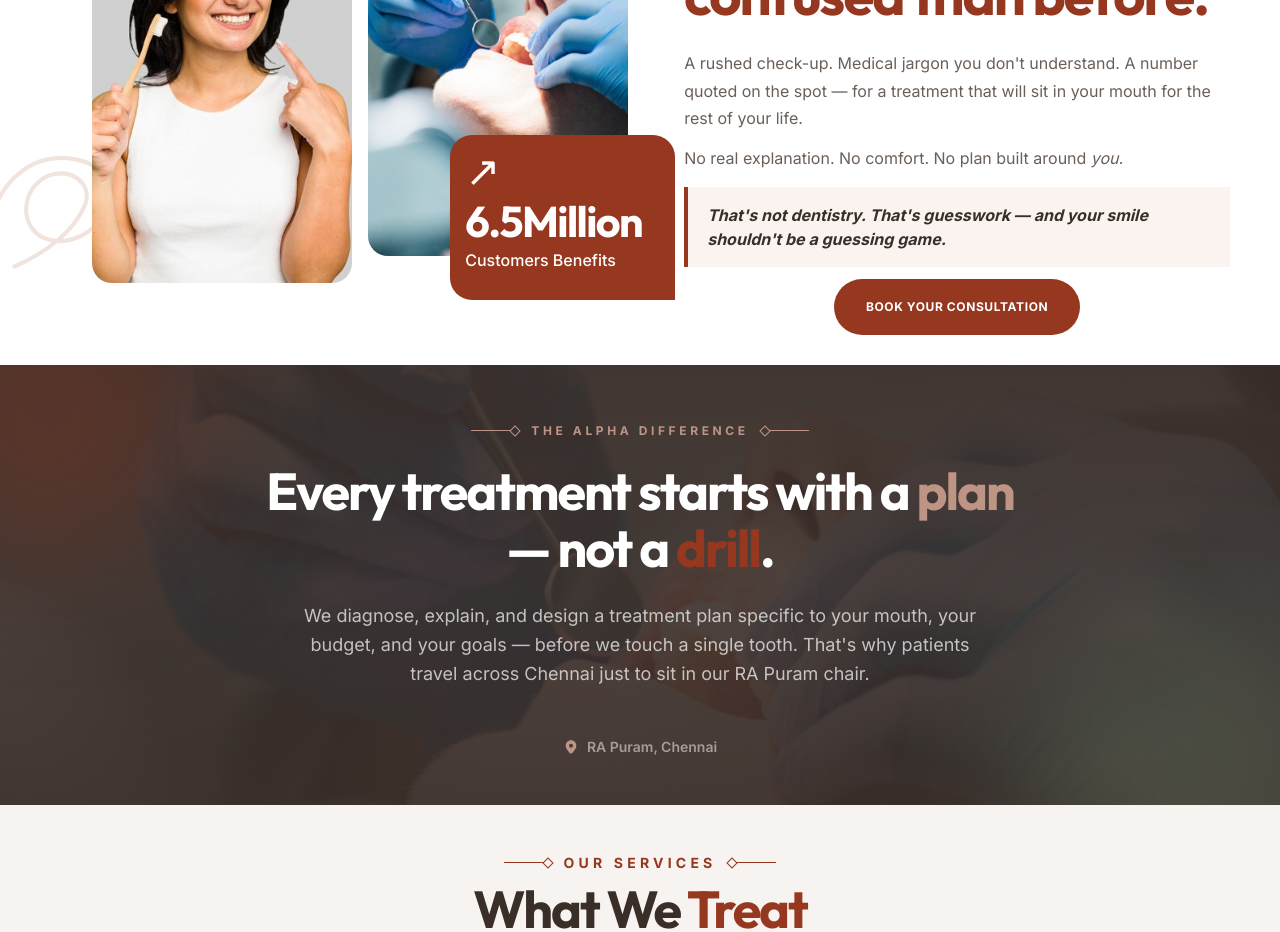
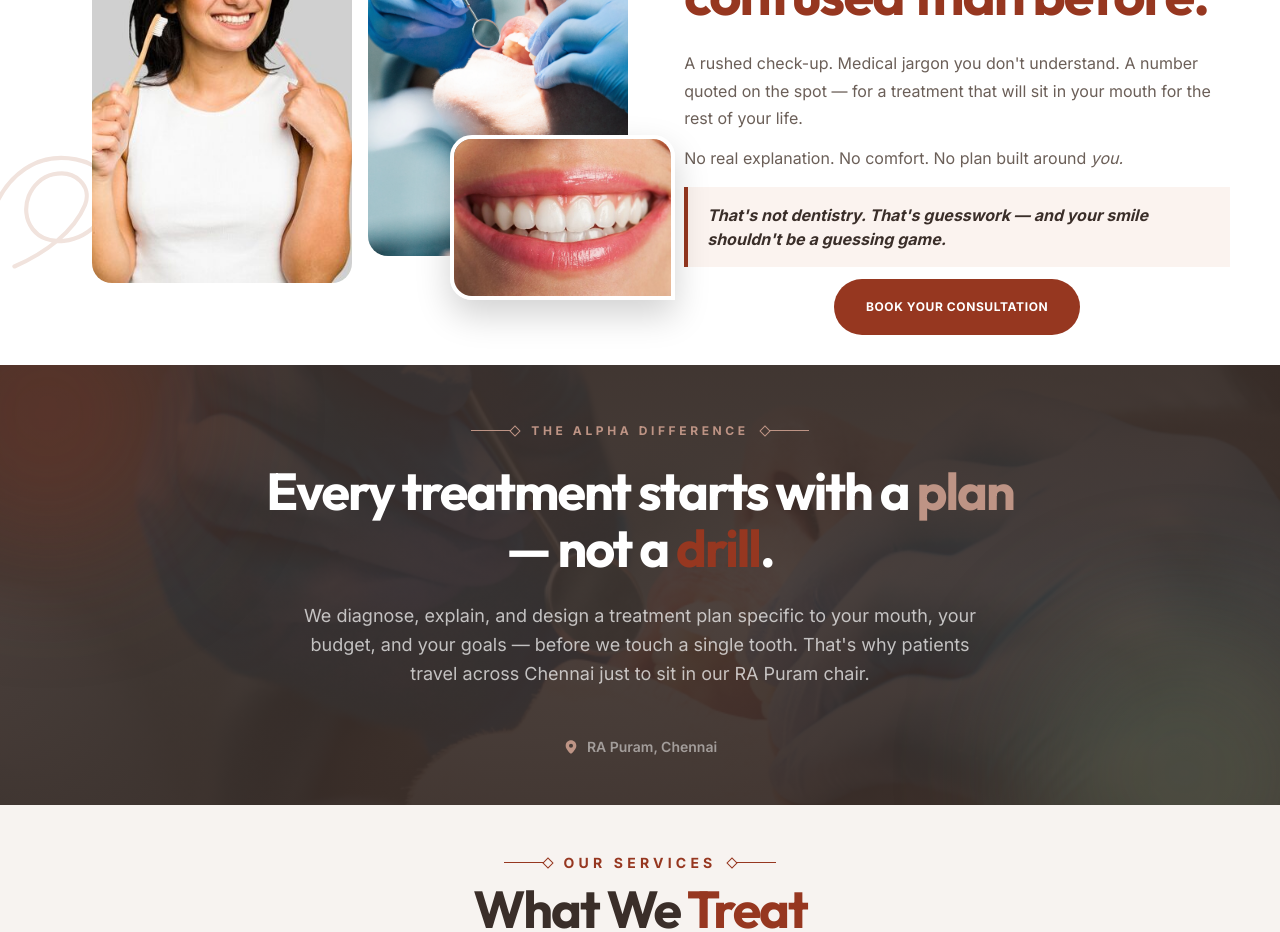
Before and after one commit to crowddevelopers08-arch/alpha-dental, a Next.js app: page / in a window 1280 px wide. Shown: the part 960-1892 px from the top of the page. Built offline with nearby package versions, Linux system fonts and the light colour scheme.

Commit message:
create a new lp for alpha dental clinicssddssdd

```diff
--- a/components/DentalThemeHero.tsx
+++ b/components/DentalThemeHero.tsx
@@ -159,7 +159,7 @@ export default function DentalThemeHero() {
               </div>
             ))}
           </div>
-          <div className={`mt-6 flex max-sm:ml-10 items-center justify-center gap-[13px] whitespace-nowrap transition-all delay-[2450ms] duration-[1200ms] ease-out motion-reduce:transform-none motion-reduce:opacity-100 min-[1101px]:justify-start max-[760px]:mt-5 max-[760px]:gap-[7px] ${revealed ? "translate-y-0 opacity-100" : "translate-y-8 opacity-0"}`}>
+          <div className={`mt-6 flex items-center justify-center gap-[13px] whitespace-nowrap transition-all delay-[2450ms] duration-[1200ms] ease-out motion-reduce:transform-none motion-reduce:opacity-100 min-[1101px]:justify-start max-[760px]:mt-5 max-[760px]:gap-[7px] ${revealed ? "translate-y-0 opacity-100" : "translate-y-8 opacity-0"}`}>
             <a href="https://wa.me/+919363937900?text=Hi%2C%20I%27d%20like%20to%20book%20a%20free%20consultation%20at%20RA%20Puram" target="_blank" rel="noopener noreferrer" className="inline-flex h-[62px] min-w-[285px] items-center justify-center rounded-full bg-[var(--color-brand-rust)] px-[25px] text-[16px] font-bold text-white no-underline shadow-[0_10px_30px_rgba(150,55,32,.18)] transition duration-200 hover:-translate-y-0.5 hover:bg-[var(--color-brand-ink)] max-[760px]:h-[51px] max-[760px]:w-[46%] max-[760px]:min-w-0 max-[760px]:px-[7px] max-[760px]:text-[11px] max-[425px]:h-[48px] max-[425px]:text-[10px] max-[375px]:px-1 max-[375px]:text-[9px]"><span className="max-[375px]:hidden">Book My Free Consultation</span><span className="hidden max-[375px]:inline">Free Consultation</span></a>
             <a href="tel:+919363937900" className="inline-flex h-[62px] min-w-[220px] items-center justify-center rounded-full border border-[rgba(190,148,133,.35)] bg-white px-[25px] text-[16px] font-bold text-[var(--color-brand-ink)] no-underline shadow-[0_10px_30px_rgba(150,55,32,.18)] transition duration-200 hover:-translate-y-0.5 hover:bg-[#fbf3ef] max-[760px]:h-[51px] max-[760px]:w-[46%] max-[760px]:min-w-0 max-[760px]:px-[7px] max-[760px]:text-[11px] max-[425px]:h-[48px] max-[425px]:text-[10px] max-[375px]:px-1 max-[375px]:text-[9px]">Call +91 936 393 7900</a>
           </div>
--- a/components/DentalWellnessAbout.tsx
+++ b/components/DentalWellnessAbout.tsx
@@ -65,10 +65,8 @@ export default function DentalWellnessAbout() {
             />
           </div>
 
-          <div className={`absolute top-[360px] left-[66%] z-[3] h-[165px] w-[225px] rounded-[22px_22px_0_22px] bg-[var(--color-brand-rust)] px-[15px] py-[15px] text-white transition-all delay-[1400ms] duration-[1200ms] ease-out motion-reduce:transform-none motion-reduce:opacity-100 max-[1250px]:left-[58%] max-[1250px]:w-[245px] max-[900px]:top-[280px] max-[900px]:left-1/2 max-[900px]:h-[168px] max-[900px]:w-[36%] max-[900px]:p-[21px] max-[600px]:top-[235px] max-[600px]:left-[45%] max-[600px]:h-[136px] max-[600px]:w-[49%] max-[600px]:rounded-[17px_17px_0_17px] max-[600px]:p-4 ${revealed ? "translate-x-0 opacity-100" : "translate-x-10 opacity-0"}`}>
-            <span className="mb-[8px] block text-[42px] leading-none font-light max-[900px]:mb-[21px] max-[900px]:text-[34px] max-[600px]:mb-[11px] max-[600px]:text-[26px]" aria-hidden="true">↗</span>
-            <strong className="block font-heading text-[43px] leading-none font-bold tracking-[-1.6px] max-[900px]:text-[34px] max-[600px]:text-[26px] max-[600px]:tracking-[-.8px]">6.5Million</strong>
-            <small className="mt-[5px] block text-[16px] font-medium max-[600px]:mt-[6px] max-[600px]:text-[11px]">Customers Benefits</small>
+          <div className={`absolute top-[360px] left-[66%] z-[3] h-[165px] w-[225px] overflow-hidden rounded-[22px_22px_0_22px] border-[4px] border-white shadow-[0_15px_35px_rgba(0,0,0,.18)] transition-all delay-[1400ms] duration-[1200ms] ease-out motion-reduce:transform-none motion-reduce:opacity-100 max-[1250px]:left-[58%] max-[1250px]:w-[245px] max-[900px]:top-[280px] max-[900px]:left-1/2 max-[900px]:h-[168px] max-[900px]:w-[36%] max-[600px]:top-[235px] max-[600px]:left-[45%] max-[600px]:h-[136px] max-[600px]:w-[49%] max-[600px]:rounded-[17px_17px_0_17px] max-[600px]:border-[3px] ${revealed ? "translate-x-0 opacity-100" : "translate-x-10 opacity-0"}`}>
+            <Image src="/teeth-image.jpg" alt="Close-up of a healthy, bright smile" fill sizes="(max-width: 600px) 49vw, (max-width: 900px) 36vw, 225px" className="object-cover object-center" />
           </div>
         </div>
 
@@ -123,16 +121,14 @@ export default function DentalWellnessAbout() {
         </div>
 
         <div className="relative -mx-[6.4%] mt-5 max-sm:mt-0 min-h-[405px] overflow-hidden">
-          <div className={`absolute top-[78px] left-[6%] z-[2] h-[300px] w-[48%] overflow-hidden rounded-[15px] transition-all delay-[1400ms] duration-[1200ms] ease-out motion-reduce:transform-none motion-reduce:opacity-100 ${revealed ? "translate-x-0 opacity-100" : "-translate-x-12 opacity-0"}`}>
+          <div className={`absolute top-[78px] left-[6%] z-[2] h-[300px] w-[48%] overflow-hidden rounded-[15px] border-[3px] border-white shadow-[0_15px_35px_rgba(0,0,0,.18)] transition-all delay-[1400ms] duration-[1200ms] ease-out motion-reduce:transform-none motion-reduce:opacity-100 ${revealed ? "translate-x-0 opacity-100" : "-translate-x-12 opacity-0"}`}>
             <Image src="/avatar-6.jpg" alt="Dental specialist examining a patient" fill sizes="48vw" className="object-cover object-center" />
           </div>
-          <div className={`absolute top-5 left-[49%] z-[1] h-[325px] w-[45%] overflow-hidden rounded-[15px] transition-all delay-[1750ms] duration-[1200ms] ease-out motion-reduce:transform-none motion-reduce:opacity-100 ${revealed ? "translate-y-0 opacity-100" : "-translate-y-12 opacity-0"}`}>
+          <div className={`absolute top-5 left-[49%] z-[1] h-[325px] w-[45%] overflow-hidden rounded-[15px] border-[3px] border-white shadow-[0_15px_35px_rgba(0,0,0,.18)] transition-all delay-[1750ms] duration-[1200ms] ease-out motion-reduce:transform-none motion-reduce:opacity-100 ${revealed ? "translate-y-0 opacity-100" : "-translate-y-12 opacity-0"}`}>
             <Image src="/hero/main-treatment.png" alt="Dentist providing professional treatment" fill sizes="45vw" className="object-cover object-center" />
           </div>
-          <div className={`absolute top-[235px] left-[45%] z-[3] h-[136px] w-[49%] rounded-[17px_17px_0_17px] bg-[var(--color-brand-rust)] p-4 text-white transition-all delay-[2100ms] duration-[1200ms] ease-out motion-reduce:transform-none motion-reduce:opacity-100 ${revealed ? "translate-x-0 opacity-100" : "translate-x-10 opacity-0"}`}>
-            <span className="mb-[11px] block text-[26px] leading-none font-light" aria-hidden="true">↗</span>
-            <strong className="block font-heading text-[26px] leading-none font-bold tracking-[-.8px]">6.5Million</strong>
-            <small className="mt-[6px] block text-[11px] font-medium">Customers Benefits</small>
+          <div className={`absolute top-[235px] left-[45%] z-[3] h-[136px] w-[49%] overflow-hidden rounded-[17px_17px_0_17px] border-[3px] border-white shadow-[0_15px_35px_rgba(0,0,0,.18)] transition-all delay-[2100ms] duration-[1200ms] ease-out motion-reduce:transform-none motion-reduce:opacity-100 ${revealed ? "translate-x-0 opacity-100" : "translate-x-10 opacity-0"}`}>
+            <Image src="/teeth-image.jpg" alt="Close-up of a healthy, bright smile" fill sizes="49vw" className="object-cover object-center" />
           </div>
         </div>
 
```
Also changed, not shown: public/teeth-image.jpg (added).
